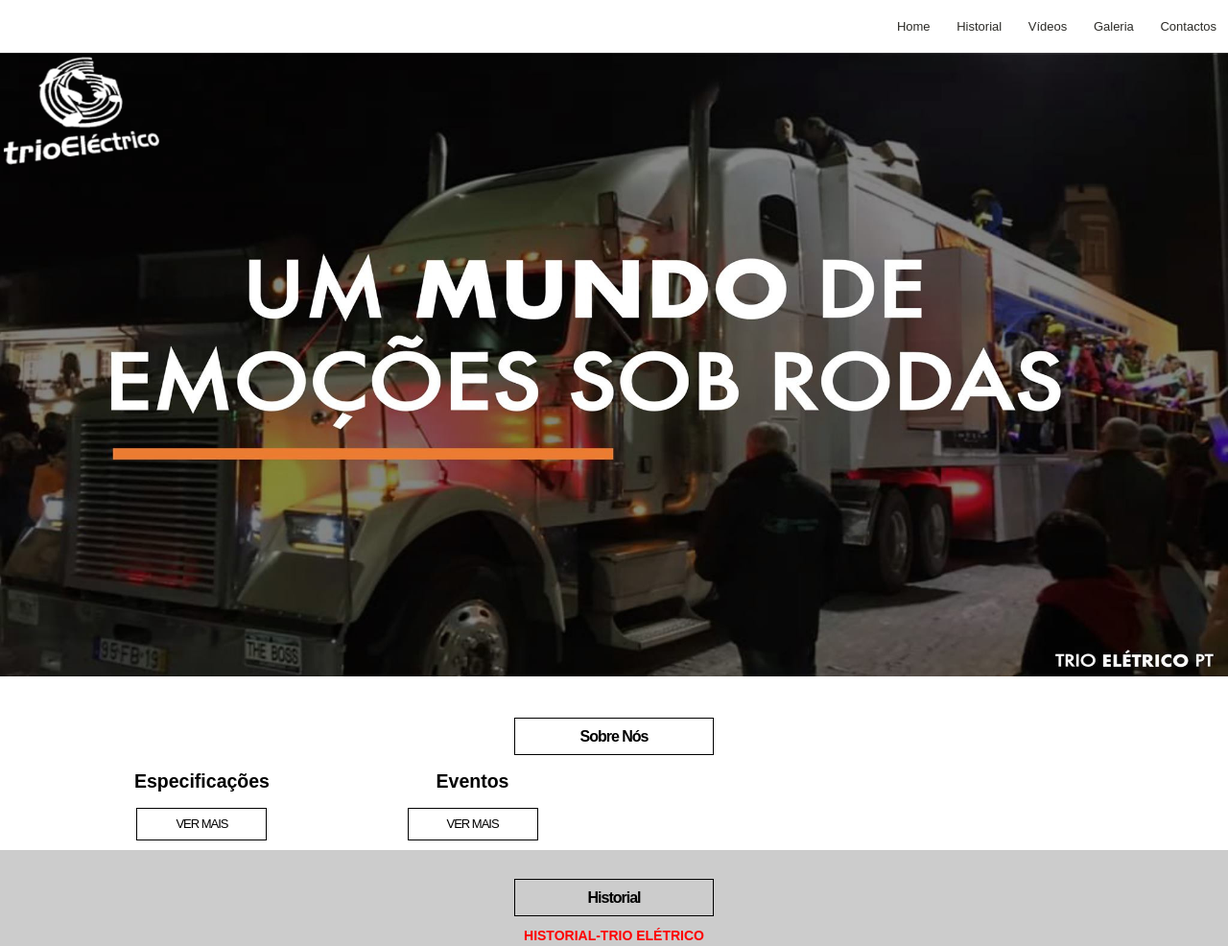
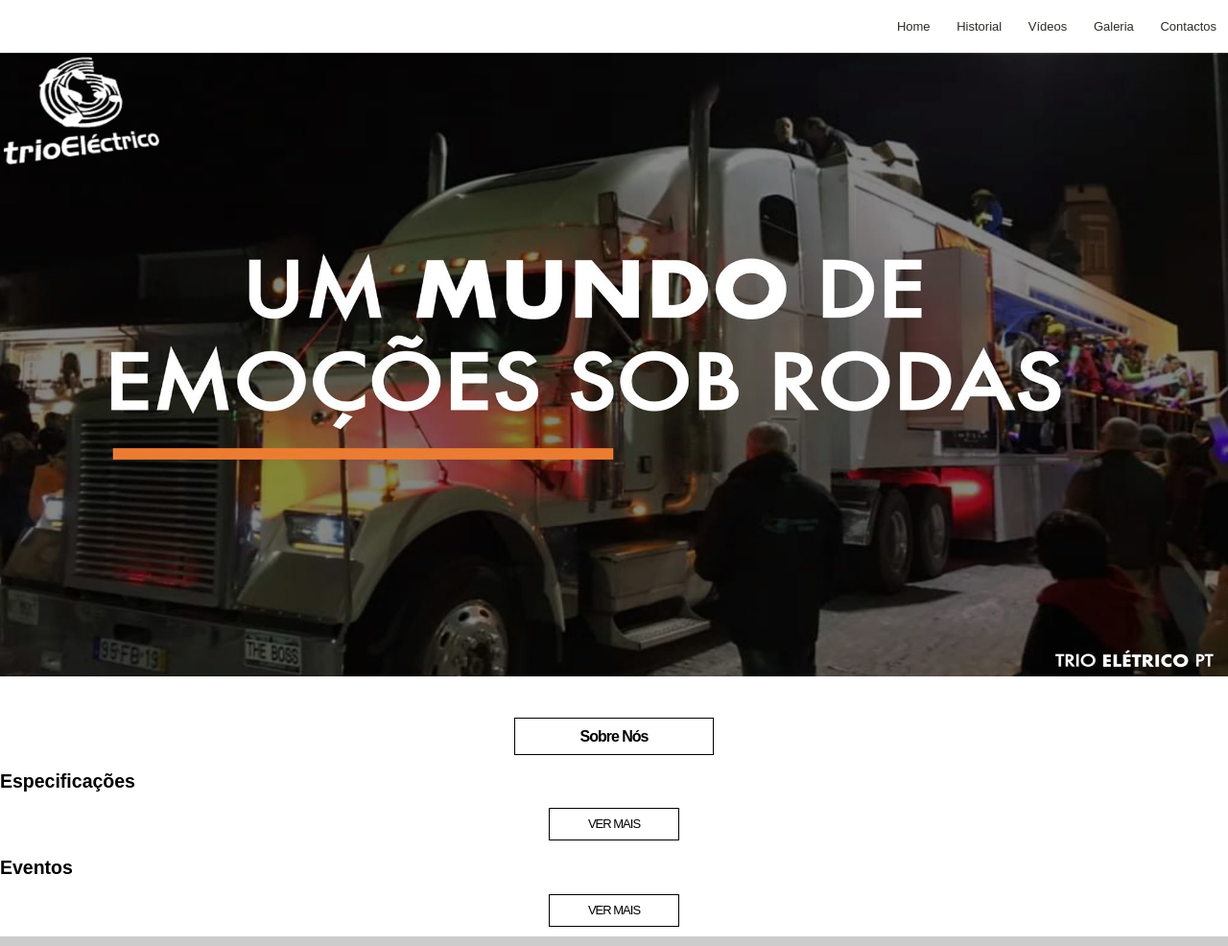
Before and after one commit to rafaelgs13/trioeletrico.pt, a plain HTML site: page index.html in a window 1280 px wide. Shown: the top 986 px of the page at 96% size. Drawn offline with Linux system fonts and the light colour scheme; files whose address does not match are found by name.

Commit message:
Update style.css

```diff
--- a/style.css
+++ b/style.css
@@ -185,13 +185,7 @@ div.desc {
     margin-right: 140px;
 }
 
-.symb3 {
-	align-items: center;
-	text-align: center;
-	 background-position: center top;
-margin-left: 140px;
-display: inline-block;
-}
+
 
 body {
     background-color: #FFF;
```
